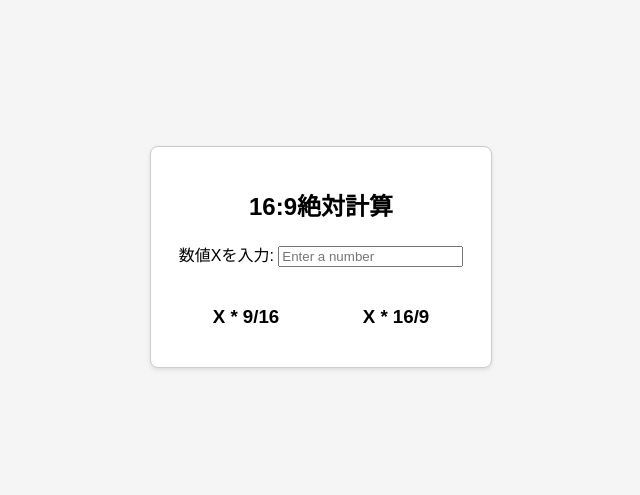
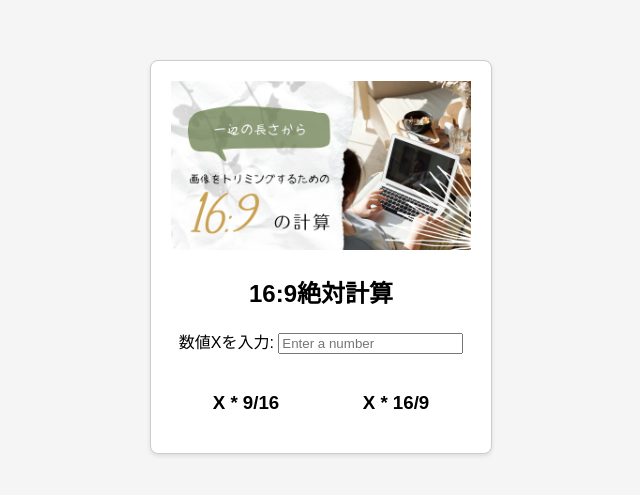
Before and after one commit to kyo-studio/16-9, a plain HTML site: page index.html in a window 1280 px wide. Shown: the part 143-638 px from the top of the page, without its empty margins (319-959 px from the left). Drawn offline with Linux system fonts and the light colour scheme.

Commit message:
image追加

```diff
--- a/index.html
+++ b/index.html
@@ -37,6 +37,7 @@
 </head>
 <body>
   <div class="card">
+    <img src="16-9image.JPG" alt="" width="100%">
     <h2>16:9絶対計算</h2>
     <form>
       <label for="inputNumber">数値Xを入力:</label>
```
Also changed, not shown: 16-9image.JPG (added).
